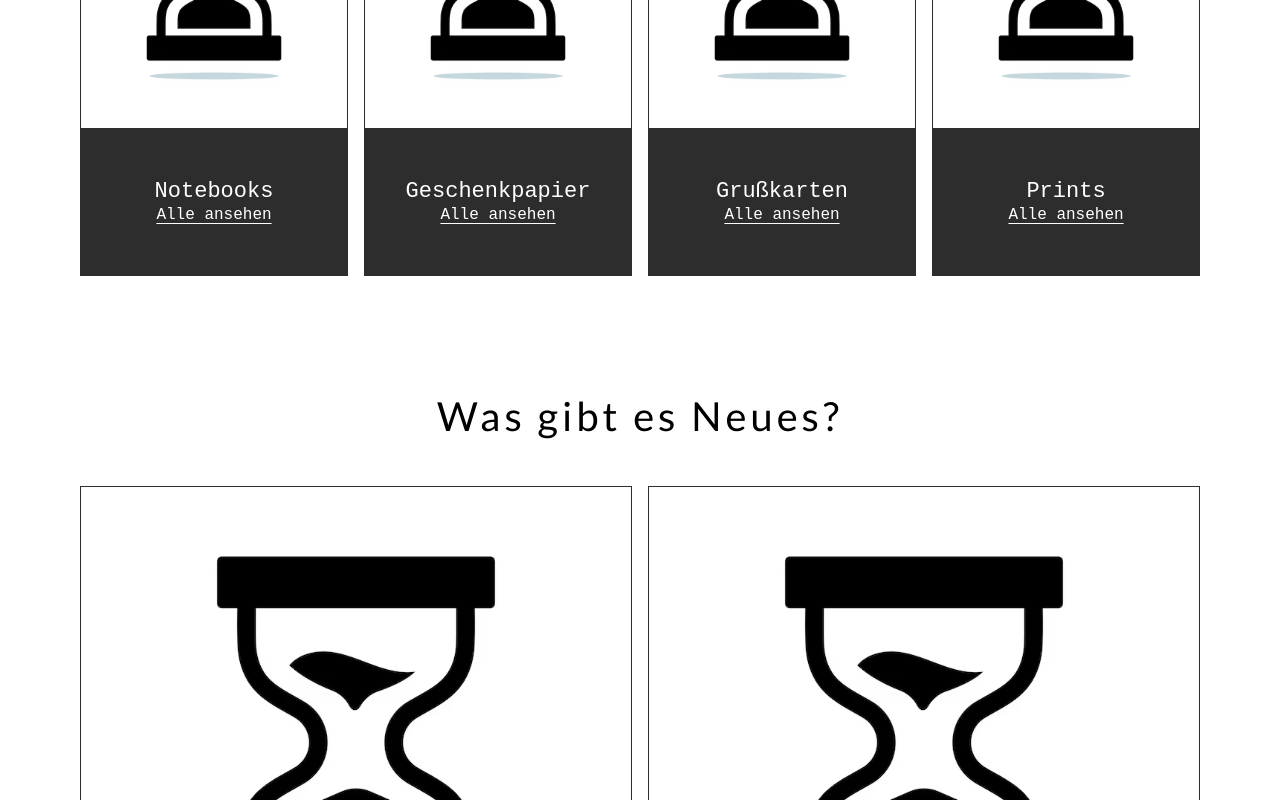
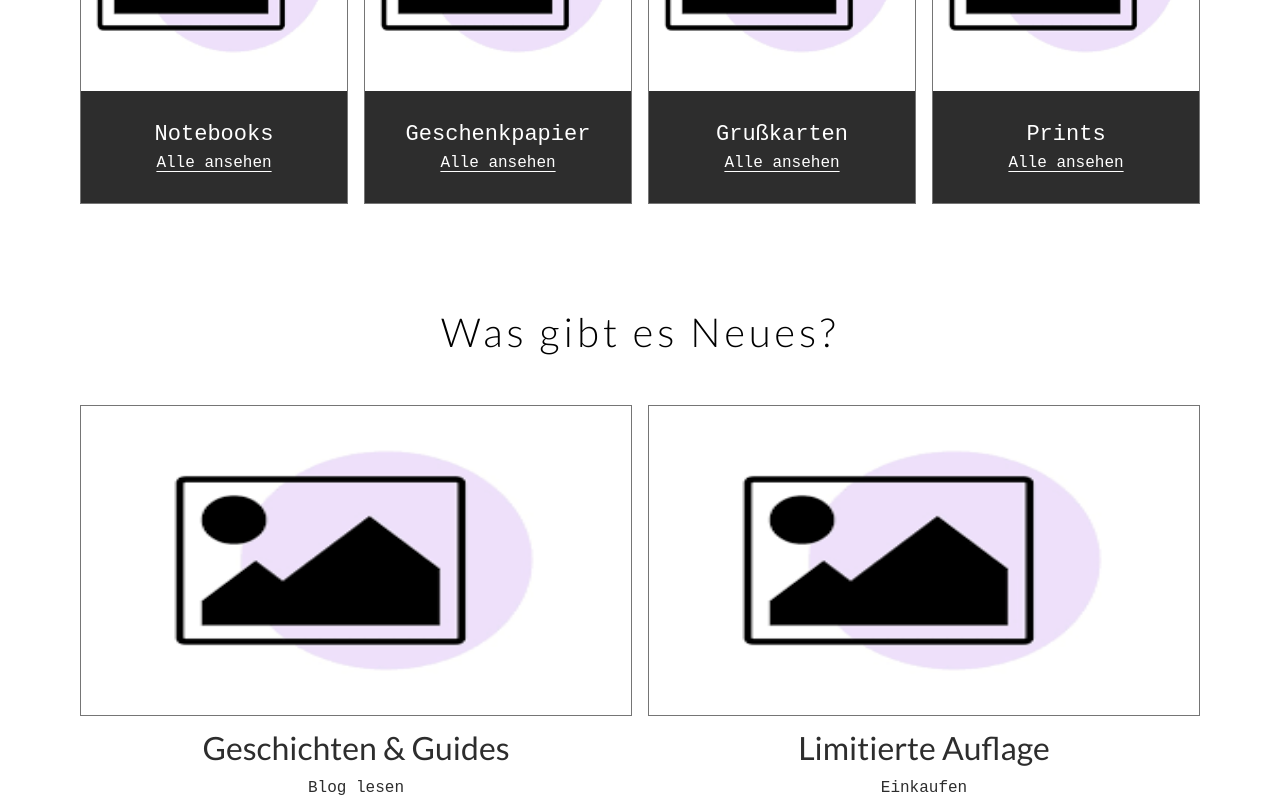
Before and after one commit to Inessa-Igumensev/Fakestore_Webstore, a React (Vite) app: page / in a window 1280 px wide. Shown: the part 580-1380 px from the top of the page. Built offline with nearby package versions, Linux system fonts and the light colour scheme.

Commit message:
corrected the start layout

```diff
--- a/src/Components/Start.css
+++ b/src/Components/Start.css
@@ -1,26 +1,34 @@
 @import url("../Root.css");
-
 
 /* -------- Start()-Styling -------- */
 .start-grid {
   display: grid;
   grid-template-columns: repeat(4, 1fr);
   width: calc(100% - 160px);
-  gap: 16px;
+  column-gap: var(--space-md);
+  row-gap: var(--space-lg);
   margin-inline: auto;
-  margin-block: 60px;
+  margin-block: var(--space-xl);
 }
 
-.our-collection {
+.our-collection,
+.whats-new {
   grid-column: 1/-1;
   text-align: center;
   font-family: var(--ff-heading);
-  font-size: 40px;
-  font-weight: 100;
+  font-size: var(--fs-heading);
+  font-weight: 300;
+  line-height: var(--lh-heading);
   letter-spacing: 0.1em;
-  line-height: normal;
-  margin-block-end: 40px;
+  line-height: var(--lh-heading);
+  margin-block-end: var(--space-lg);
 }
+
+.whats-new {
+  margin-block-start: var(--space-2xl);
+}
+
+/* -------- Kollektions-Karten -------- */
 
 .collection-card {
   display: flex;
@@ -31,44 +39,36 @@
 
 .collection-card img {
   width: 100%;
-  aspect-ratio: 1/1;
+  aspect-ratio: 1 / 1;
   object-fit: cover;
   background-color: var(--background);
-  margin-block-end: 15px;
 }
 
 .card-info {
+  display: flex;
+  flex-direction: column;
+  justify-content: center;
+  gap: var(--space-sm);
+  padding-block: var(--space-lg);
   background-color: var(--secondaryBackground);
   color: white;
   text-align: center;
   font-family: var(--ff-body);
-  padding-block: 50px;
 
   h3 {
     font-weight: 400;
-    font-size: 22px;
-    line-height: 27px;
+    font-size: var(--fs-card-title);
+    line-height: var(--lh-body);
   }
 
   .alle-ansehen {
-    font-size: 16px;
-    line-height: 20px;
+    font-size: var(--fs-body);
     text-decoration: underline;
     text-underline-offset: 4px;
   }
 }
 
-.whats-new {
-  grid-column: 1 / -1;
-  text-align: center;
-  font-family: var(--ff-heading);
-  font-size: 40px;
-  font-weight: 100;
-  letter-spacing: 0.1em;
-  line-height: normal;
-  margin-block-start: 100px;
-  margin-block-end: 30px;
-}
+/* -------- Blog- & Shop-Karten -------- */
 
 .to-the-blog,
 .to-the-shop {
@@ -83,22 +83,40 @@
 .to-the-blog img,
 .to-the-shop img {
   width: 100%;
-  aspect-ratio: 1/1;
-  object-fit: cover;
+  aspect-ratio: 16/9;
+  margin-inline-start: auto;
   border: 1px solid var(--borderColor);
 }
 
-.to-the-blog h4,
-.to-the-shop h4 {
-  font-family: var(--ff-heading);
-  font-weight: 300;
-  font-size: 32px;
-  margin-block-start: 24px;
+.storys-guides,
+.limit-edition {
+  text-align: center;
+  h4 {
+    font-family: var(--ff-heading);
+    font-weight: 400;
+    font-size: var(--fs-subheading);
+    margin-block: var(--space-md);
+  }
+
+  p {
+    font-family: var(--ff-body);
+    font-size: var(--fs-body);
+    margin-block-start: var(--space-sm);
+  }
 }
 
-.to-the-blog p,
-.to-the-shop p {
-  font-family: var(--ff-body);
-  font-size: 16px;
-  margin-block-start: 8px;
+@media (max-width: 900px) {
+  .start-grid {
+    grid-template-columns: repeat(2, 1fr);
+  }
 }
+
+@media (max-width: 540px) {
+  .start-grid {
+    grid-template-columns: 1fr;
+  }
+  .to-the-blog,
+  .to-the-shop {
+    grid-column: 1 / -1;
+  }
+}
--- a/src/Components/Start.tsx
+++ b/src/Components/Start.tsx
@@ -1,6 +1,5 @@
 import { Link } from "react-router-dom";
-import placeHolderPic from "../assets/time.avif";
-
+import placeHolderPic from "../assets/Placeholder.png";
 
 const collections = [
   { slug: "notebooks", title: "Notebooks", img: placeHolderPic },
@@ -30,16 +29,19 @@ export default function Start() {
 
       <Link to="/blog" className="to-the-blog">
         <img src={placeHolderPic} alt="" />
-        <h4>Geschichten & Guides</h4>
-        <p>Blog lesen</p>
+        <div className="storys-guides">
+          <h4>Geschichten & Guides</h4>
+          <p>Blog lesen</p>
+        </div>
       </Link>
 
       <Link to="/shop" className="to-the-shop">
-       <img src={placeHolderPic} alt="" />
-        <h4>Limitierte Auflage</h4>
-        <p>Einkaufen</p>
+        <img src={placeHolderPic} alt="" />
+        <div className="limit-edition">
+          <h4>Limitierte Auflage</h4>
+          <p>Einkaufen</p>
+        </div>
       </Link>
-
     </div>
   );
 }
--- a/src/Root.css
+++ b/src/Root.css
@@ -1,14 +1,30 @@
-@import "@fontsource/lato";
+@import "@fontsource/lato/300.css"; /*Light*/
+@import "@fontsource/lato/400.css"; /*Normal*/
 
 :root {
   --background: rgba(0, 0, 0, 0);
   --secondaryBackground: rgb(45, 45, 45);
-  --borderColor: rgb(45, 45, 45);
+  --borderColor: rgb(117, 117, 117);
 
-  --f-color:rgb(45, 45, 45);
+  --f-color: rgb(45, 45, 45);
 
   --ff-body: "Courier New", Courier, monospace;
   --ff-heading: "Lato", sans-serif;
 
+  --fs-heading: clamp(1.75rem, 4vw, 2.5rem);
+  --fs-subheading: clamp(1.5rem, 3vw, 2rem);
+  --fs-card-title: 1.375rem;
+  --fs-body: 1rem;
+
+  --space-sm: 0.5rem;
+  --space-md: 1rem;
+  --space-lg: 2rem;
+  --space-xl: 3.75rem;
+  --space-xxl: 5rem;
+  --space-2xl:5.5rem;
+
+  --lh-heading: 1.1rem;
+  --lh-body: 1.5rem;
+
   --iconsize: 22px;
 }
```
